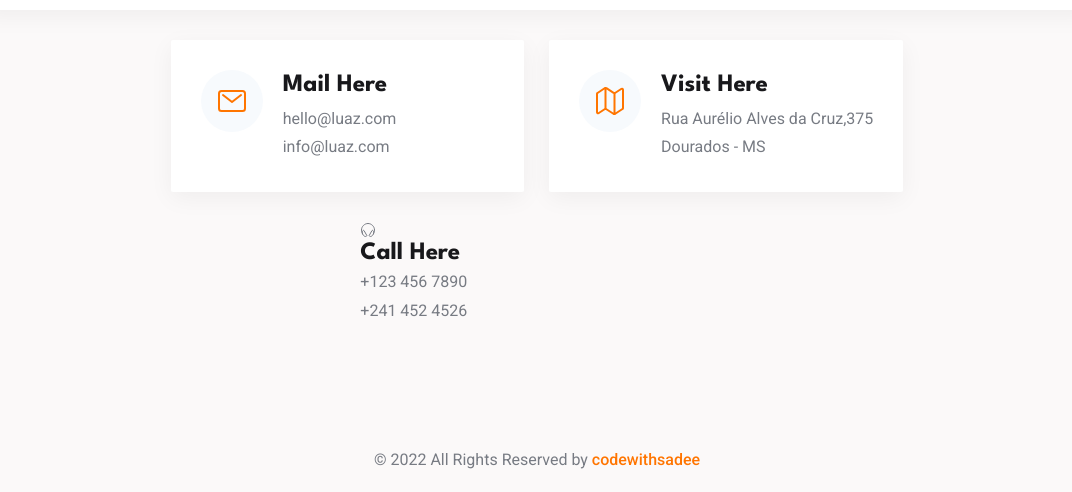
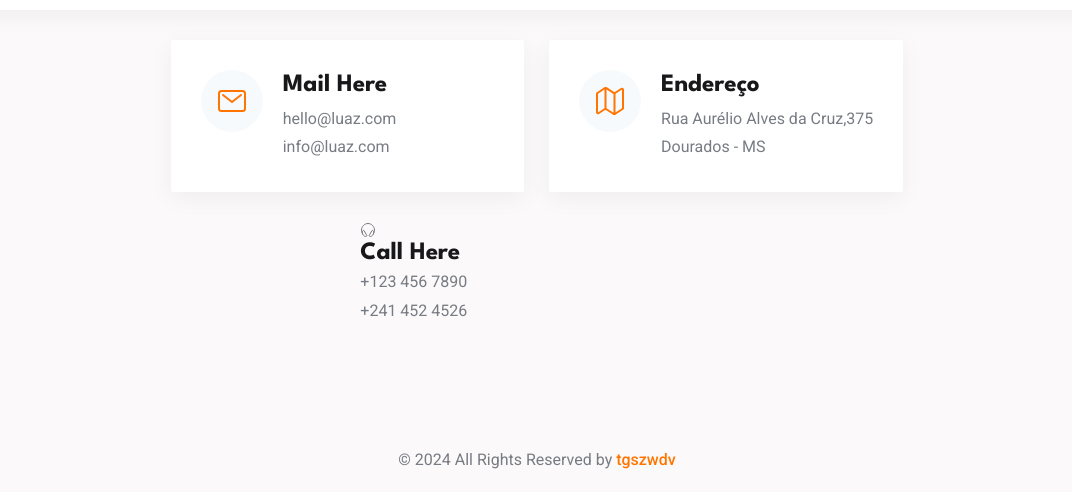
Before and after one commit to assistecpocos/assistecpocos.github.io, a plain HTML site: page index.html in a window 1280 px wide. Shown: the part 4426-4918 px from the top of the page, without its empty margins (103-1175 px from the left). Drawn offline with nearby package versions, Linux system fonts and the light colour scheme.

Commit message:
Update index.html

```diff
--- a/index.html
+++ b/index.html
@@ -724,7 +724,7 @@
                       <ion-icon name="map-outline" aria-hidden="true"></ion-icon>
                   </div>
                   <div class="card-content">
-                      <h3 class="h3 card-title">Visit Here</h3>
+                      <h3 class="h3 card-title">Endereço</h3>
                       <address class="card-address">
                          Rua Aurélio Alves da Cruz,375<br>
                          Dourados - MS
@@ -772,7 +772,7 @@
     <div class="container">
 
       <p class="copyright">
-        &copy; 2022 All Rights Reserved by <a href="#" class="copyright-link">codewithsadee</a>
+        &copy; 2024 All Rights Reserved by <a href="#" class="copyright-link">tgszwdv</a>
       </p>
 
     </div>
```
